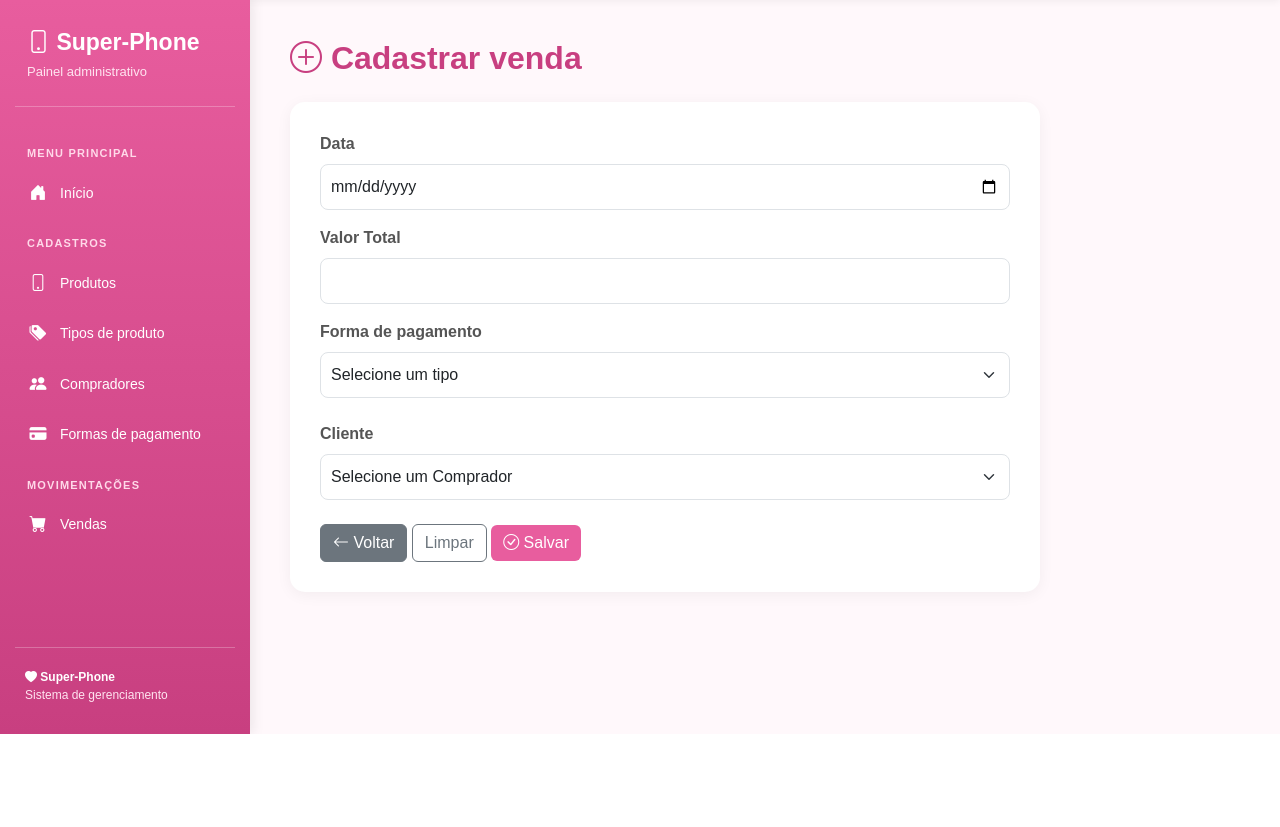
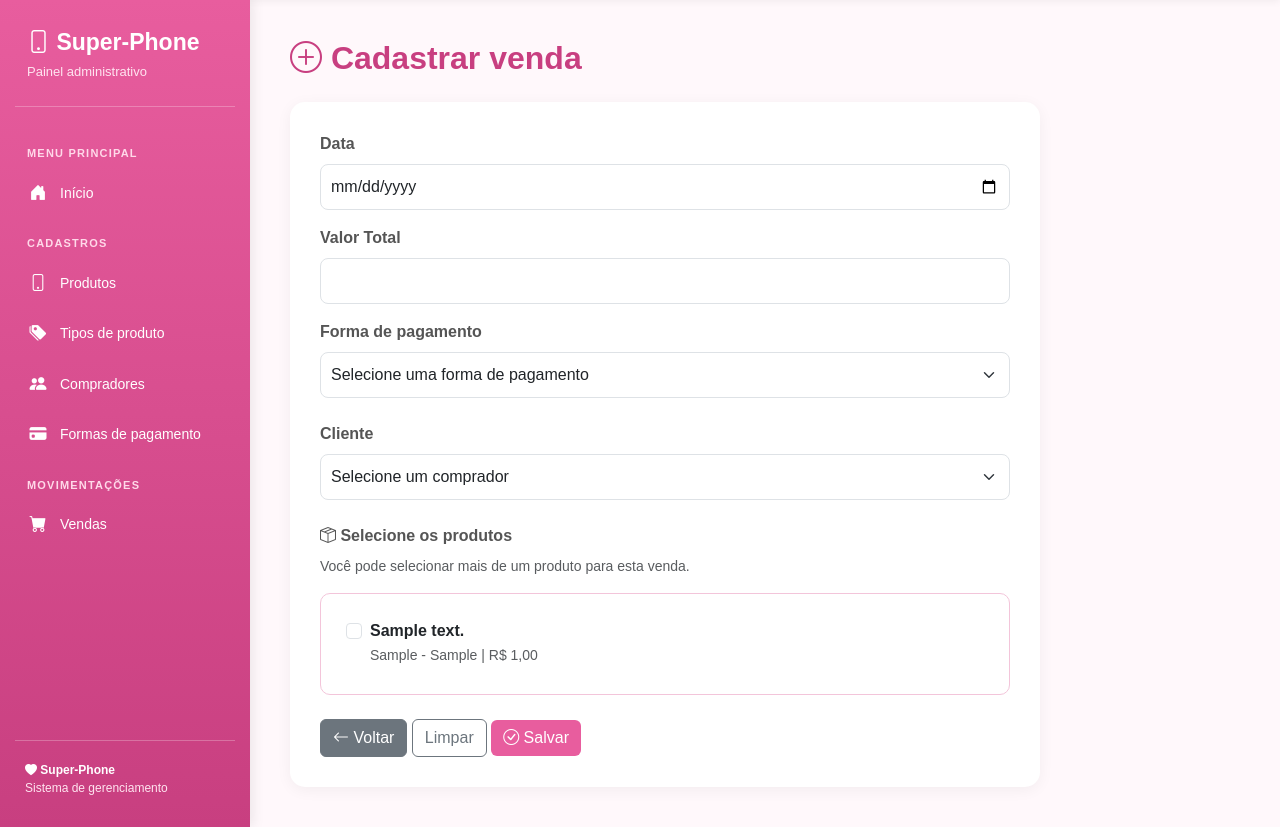
Before and after one commit to kxyre/superphone-17.11-, a PHP site: page /views/venda/create.php in a window 1280 px wide. Shown: the part 66-893 px from the top of the page. Before the commit the page ends 800 px from the top, so only its background shows below. Run offline with PHP 8.4, Linux system fonts and the light colour scheme; tables that the repository leaves empty hold one stand-in row (values such as "Sample post").

Commit message:
Enhance sale creation form with product selection
Added product selection functionality to the sale creation form.

```diff
--- a/superphone/views/venda/create.php
+++ b/superphone/views/venda/create.php
@@ -1,10 +1,15 @@
+
 <?php
 require "../../autoload.php";
 
 $tipoDao = new formaPagamentoDAO();
 $tipos = $tipoDao->read();
+
 $compradorDao = new CompradorDAO();
 $compradores = $compradorDao->read();
+
+$produtoDao = new produtoDAO();
+$produtos = $produtoDao->read();
 ?>
 
 <!doctype html>
@@ -81,6 +86,28 @@ $compradores = $compradorDao->read();
             padding: 10px;
         }
 
+        .lista-produtos {
+            border: 1px solid #f3c5da;
+            border-radius: 10px;
+            padding: 15px;
+            max-height: 300px;
+            overflow-y: auto;
+        }
+
+        .produto-item {
+            padding: 10px;
+            border-bottom: 1px solid #f8e1eb;
+        }
+
+        .produto-item:last-child {
+            border-bottom: none;
+        }
+
+        .form-check-input:checked {
+            background-color: #e85d9e;
+            border-color: #e85d9e;
+        }
+
         .btn-rosa {
             background: #e85d9e;
             color: white;
@@ -131,7 +158,6 @@ $compradores = $compradorDao->read();
 
             <form action="insert.php" method="post">
 
-
                 <div class="mb-3">
                     <label class="form-label">Data</label>
                     <input type="date" name="data" class="form-control" required>
@@ -139,13 +165,15 @@ $compradores = $compradorDao->read();
 
                 <div class="mb-3">
                     <label class="form-label">Valor Total</label>
-                    <input type="number" name="valorTotal" class="form-control" step="0.01" min="0" required>
+                    <input type="number" name="valorTotal" class="form-control"
+                           step="0.01" min="0" required>
                 </div>
 
                 <div class="mb-4">
                     <label class="form-label">Forma de pagamento</label>
+
                     <select name="formaPagamento" class="form-select" required>
-                        <option value="">Selecione um tipo</option>
+                        <option value="">Selecione uma forma de pagamento</option>
 
                         <?php foreach ($tipos as $tipo) { ?>
                             <option value="<?= $tipo->getId() ?>">
@@ -158,8 +186,9 @@ $compradores = $compradorDao->read();
 
                 <div class="mb-4">
                     <label class="form-label">Cliente</label>
+
                     <select name="idPessoa" class="form-select" required>
-                        <option value="">Selecione um Comprador</option>
+                        <option value="">Selecione um comprador</option>
 
                         <?php foreach ($compradores as $comprador) { ?>
                             <option value="<?= $comprador->getId() ?>">
@@ -168,6 +197,63 @@ $compradores = $compradorDao->read();
                         <?php } ?>
 
                     </select>
+                </div>
+
+                <div class="mb-4">
+                    <label class="form-label">
+                        <i class="bi bi-box-seam"></i> Selecione os produtos
+                    </label>
+
+                    <p class="text-muted small">
+                        Você pode selecionar mais de um produto para esta venda.
+                    </p>
+
+                    <div class="lista-produtos">
+
+                        <?php foreach ($produtos as $produto) { ?>
+
+                            <div class="produto-item">
+                                <div class="form-check">
+
+                                    <input
+                                        class="form-check-input"
+                                        type="checkbox"
+                                        name="produtos[]"
+                                        value="<?= $produto->getId() ?>"
+                                        id="produto<?= $produto->getId() ?>"
+                                    >
+
+                                    <label class="form-check-label"
+                                           for="produto<?= $produto->getId() ?>">
+
+                                        <strong>
+                                            <?= htmlspecialchars($produto->getDescricao()) ?>
+                                        </strong>
+
+                                        <br>
+
+                                        <small class="text-muted">
+                                            <?= htmlspecialchars($produto->getMarca()) ?>
+                                            -
+                                            <?= htmlspecialchars($produto->getModelo()) ?>
+                                            | R$
+                                            <?= number_format($produto->getPreco(), 2, ',', '.') ?>
+                                        </small>
+
+                                    </label>
+
+                                </div>
+                            </div>
+
+                        <?php } ?>
+
+                        <?php if (empty($produtos)) { ?>
+                            <p class="text-muted text-center mb-0">
+                                Nenhum produto cadastrado.
+                            </p>
+                        <?php } ?>
+
+                    </div>
                 </div>
 
                 <a href="index.php" class="btn btn-secondary">
```
